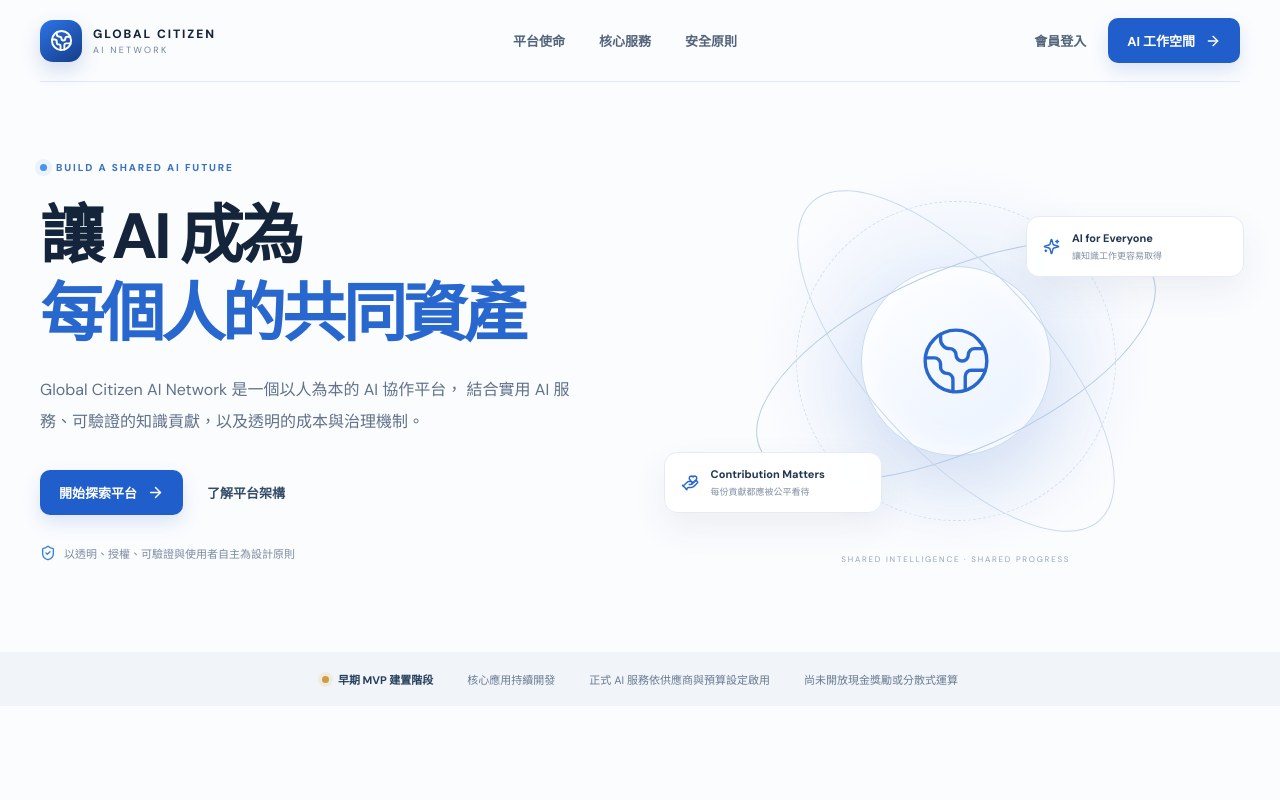
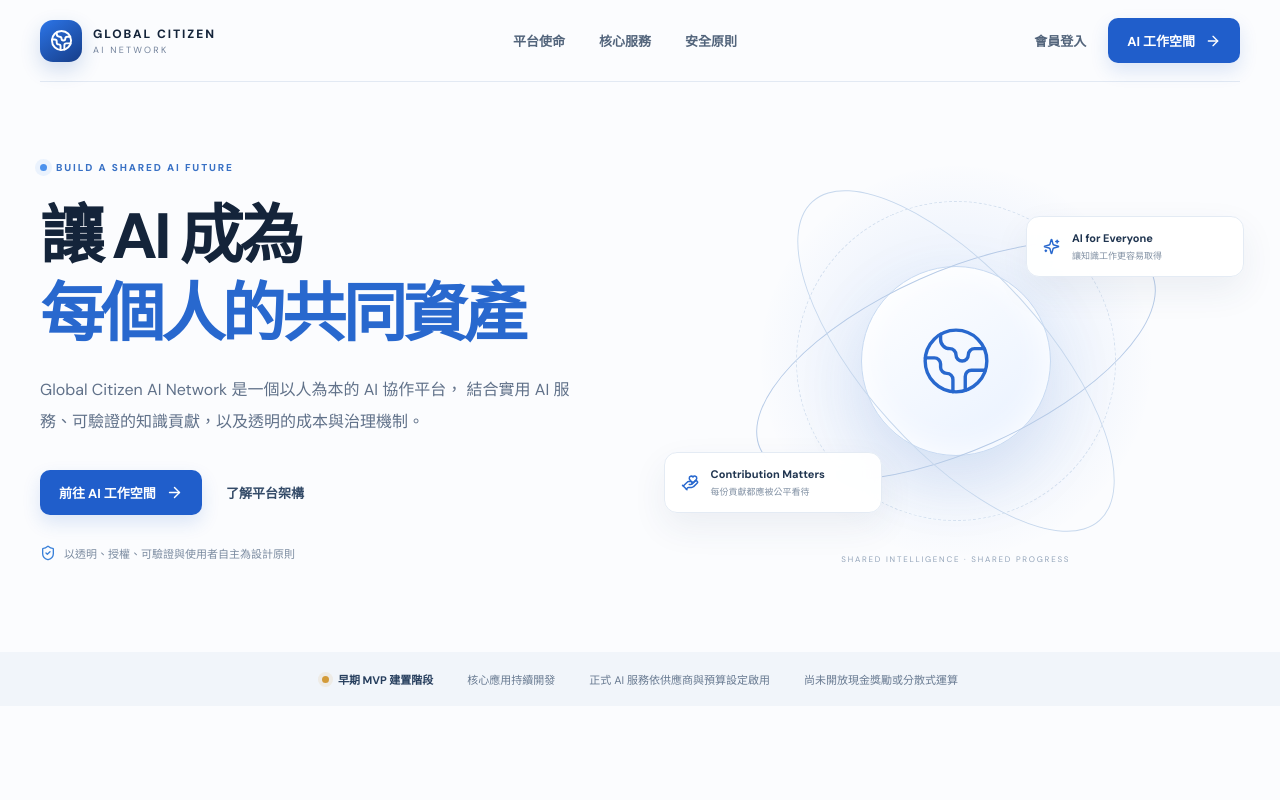
Before and after one commit to X84657465/global-citizen-ai-network, a Next.js app: page / in a window 1280 px wide. Shown: the top 800 px of the page. Built offline with nearby package versions, Linux system fonts and the light colour scheme.

Commit message:
feat(product): route hero action into workspace

```diff
--- a/app/page.tsx
+++ b/app/page.tsx
@@ -74,7 +74,7 @@ export default function HomePage() {
             結合實用 AI 服務、可驗證的知識貢獻，以及透明的成本與治理機制。
           </p>
           <div className={styles.heroActions}>
-            <Link href="/login" className={styles.primaryButton}>開始探索平台 <ArrowRight size={17} /></Link>
+            <Link href="/workspace" className={styles.primaryButton}>前往 AI 工作空間 <ArrowRight size={17} /></Link>
             <a href="#pillars" className={styles.secondaryButton}>了解平台架構</a>
           </div>
           <div className={styles.heroFootnote}>
```
